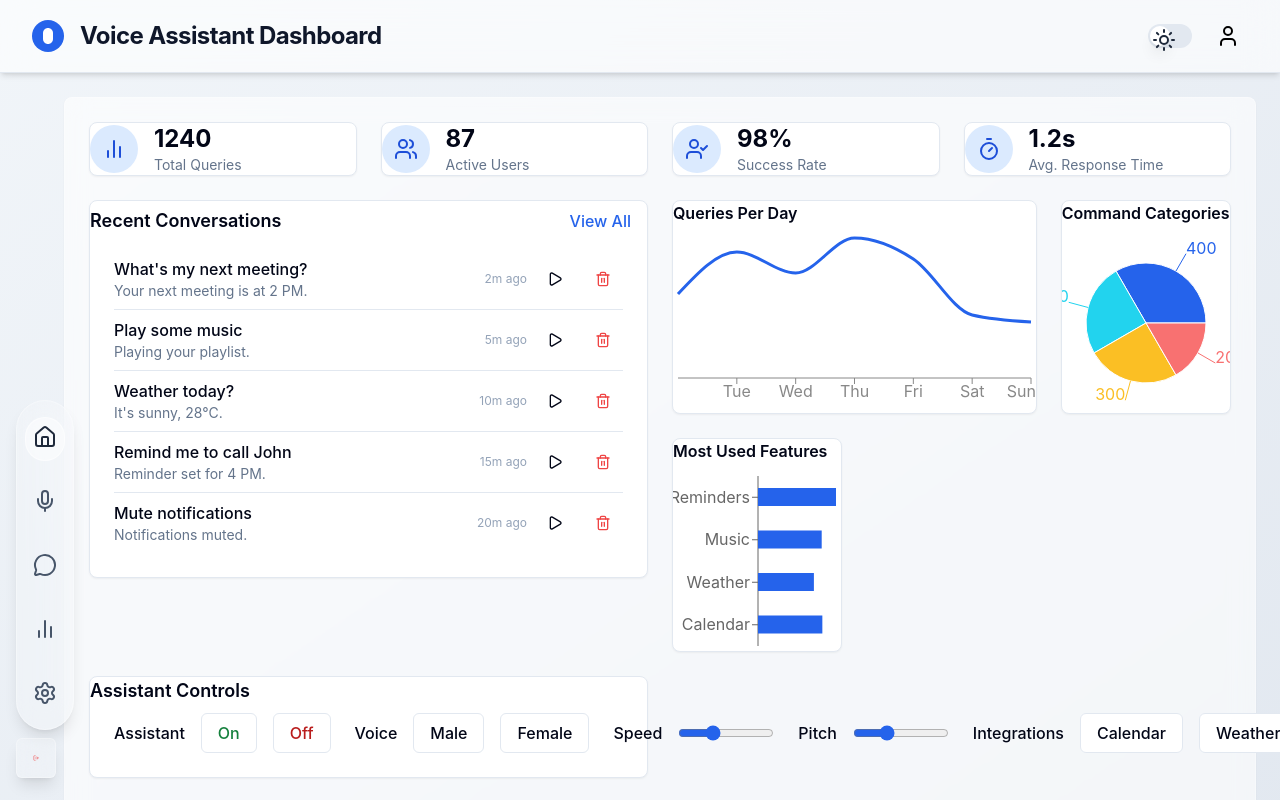
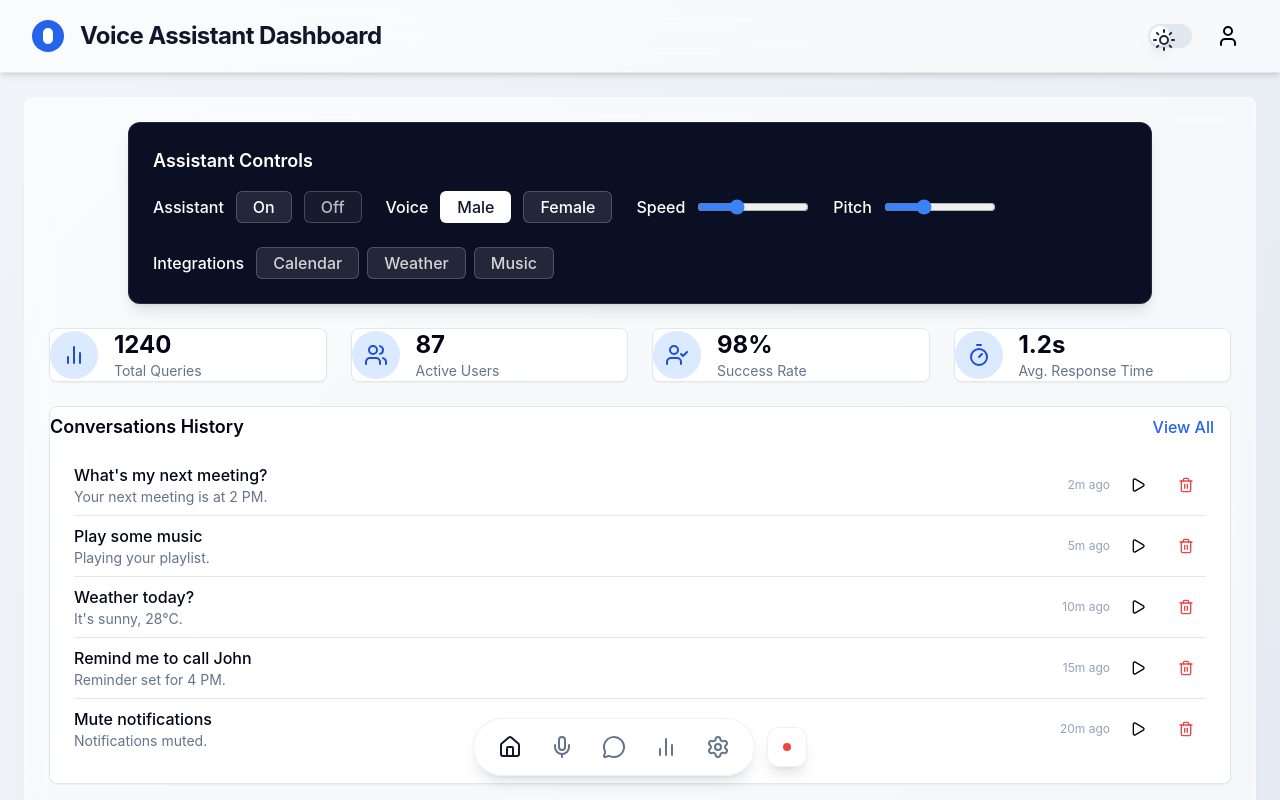
Before and after one commit to abhinavrbharadwaj7/Daily-meeting-assistant, a React (Vite) app: page /dashboard in a window 1280 px wide. Shown: the top 800 px of the page. Built offline with nearby package versions, Linux system fonts and the light colour scheme.

Commit message:
updated code

```diff
--- a/src/components/DashboardLayout.tsx
+++ b/src/components/DashboardLayout.tsx
@@ -6,7 +6,7 @@
 import { DropdownMenu, DropdownMenuTrigger, DropdownMenuContent, DropdownMenuItem } from "./ui/dropdown-menu";
 import { Switch } from "./ui/switch";
 import { useTheme } from "./ui/theme-provider";
-import VerticalNavbar from "./ui/VerticalNavbar";
+import BottomNavbar from "./ui/BottomNavbar";
 import logo from "../assets/logo.svg?url";
 
 const navigationLinks = [
@@ -27,12 +27,8 @@
 
   return (
     <div className="min-h-screen flex bg-gradient-to-br from-slate-100 to-slate-200 dark:from-[#18181b] dark:to-[#23272f]">
-      {/* New Vertical Navigation */}
-      <VerticalNavbar
-        links={navigationLinks}
-        onLogout={handleLogout}
-        logoutIcon={<LogOut className="w-5 h-5" />}
-      />
+  {/* Bottom Navigation */}
+  <BottomNavbar />
 
       {/* Main Area */}
       <div className="flex-1 flex flex-col min-w-0">
@@ -64,8 +60,8 @@
           </div>
         </header>
 
-        {/* Content with increased padding to account for vertical navbar */}
-        <main className="flex-1 p-6 md:pl-16 overflow-y-auto">
+  {/* Content with bottom padding for bottom navbar */}
+  <main className="flex-1 p-6 pb-28 overflow-y-auto">
           <Card className="bg-white/60 dark:bg-slate-900/60 backdrop-blur-md border-white/30 dark:border-slate-700/50 shadow-lg p-6">
             {children || <Outlet />}
           </Card>
--- /dev/null
+++ b/src/components/ui/AssistantControls.jsx
@@ -0,0 +1,38 @@
+import React from "react";
+import { Button } from "./button";
+
+export default function AssistantControls() {
+  return (
+    <div className="mx-auto max-w-5xl w-full rounded-xl bg-[#0b0f23] text-white shadow-lg border border-white/10 p-6">
+      <div className="text-lg font-semibold mb-4">Assistant Controls</div>
+      <div className="flex flex-wrap items-center gap-4 md:gap-6">
+        <div className="flex items-center gap-3">
+          <span className="font-medium">Assistant</span>
+          <Button variant="outline" className="h-8 px-4 bg-white/10 text-white border-white/20">On</Button>
+          <Button variant="outline" className="h-8 px-4 bg-white/5 text-white/70 border-white/20">Off</Button>
+        </div>
+        <div className="flex items-center gap-3">
+          <span className="font-medium">Voice</span>
+          <Button variant="outline" className="h-8 px-4 bg-white text-slate-900 border-white/20">Male</Button>
+          <Button variant="outline" className="h-8 px-4 bg-white/10 text-white border-white/20">Female</Button>
+        </div>
+        <div className="flex items-center gap-3">
+          <span className="font-medium">Speed</span>
+          <input type="range" min="0.5" max="2" step="0.1" defaultValue="1" className="w-28 accent-blue-500" />
+        </div>
+        <div className="flex items-center gap-3">
+          <span className="font-medium">Pitch</span>
+          <input type="range" min="0.5" max="2" step="0.1" defaultValue="1" className="w-28 accent-blue-500" />
+        </div>
+        <div className="flex items-center gap-3 w-full md:w-auto">
+          <span className="font-medium">Integrations</span>
+          <div className="flex gap-2">
+            <Button variant="outline" className="h-8 px-4 bg-white/10 text-white/80 border-white/20">Calendar</Button>
+            <Button variant="outline" className="h-8 px-4 bg-white/10 text-white/80 border-white/20">Weather</Button>
+            <Button variant="outline" className="h-8 px-4 bg-white/10 text-white/80 border-white/20">Music</Button>
+          </div>
+        </div>
+      </div>
+    </div>
+  );
+}
--- /dev/null
+++ b/src/components/ui/BottomNavbar.jsx
@@ -0,0 +1,55 @@
+import React from "react";
+import { Link, useLocation } from "react-router-dom";
+import { Home, Mic, MessageCircle, BarChart2, Settings } from "lucide-react";
+import { Tooltip, TooltipContent, TooltipProvider, TooltipTrigger } from "./tooltip";
+import { cn } from "../../lib/utils";
+
+const nav = [
+  { name: "Home", icon: Home, to: "/dashboard" },
+  { name: "Voice", icon: Mic, to: "/dashboard/voice-assistant" },
+  { name: "Conversations", icon: MessageCircle, to: "/dashboard/conversations" },
+  { name: "Analytics", icon: BarChart2, to: "/dashboard/analytics" },
+  { name: "Settings", icon: Settings, to: "/dashboard/settings" },
+];
+
+export default function BottomNavbar() {
+  const location = useLocation();
+
+  return (
+    <div className="fixed inset-x-0 bottom-6 flex items-center justify-center z-50">
+      <div className="relative flex items-center gap-3 rounded-full bg-white/70 backdrop-blur-xl shadow-lg border border-slate-200/60 px-4 py-2">
+        {nav.map((item) => {
+          const active = location.pathname.startsWith(item.to);
+          const Icon = item.icon;
+          return (
+            <TooltipProvider key={item.name} delayDuration={150}>
+              <Tooltip>
+                <TooltipTrigger asChild>
+                  <Link
+                    to={item.to}
+                    className={cn(
+                      "p-2 rounded-full transition-colors",
+                      active ? "text-slate-900" : "text-slate-500 hover:text-slate-800"
+                    )}
+                    aria-label={item.name}
+                  >
+                    <Icon className="w-6 h-6" />
+                  </Link>
+                </TooltipTrigger>
+                <TooltipContent side="top">{item.name}</TooltipContent>
+              </Tooltip>
+            </TooltipProvider>
+          );
+        })}
+      </div>
+      {/* Small extra square button to the right, as in the mock */}
+      <button
+        className="ml-3 h-10 w-10 rounded-xl bg-white/80 border border-slate-200/60 shadow-lg grid place-items-center"
+        aria-label="extra"
+        title="extra"
+      >
+        <span className="inline-block h-2 w-2 rounded-full bg-red-500" />
+      </button>
+    </div>
+  );
+}
--- a/src/pages/Dashboard.tsx
+++ b/src/pages/Dashboard.tsx
@@ -3,6 +3,7 @@
 import { Button } from "../components/ui/button";
 import { Mic, Play, Trash2, UserCheck, Timer, BarChart2, PieChart, Users, Zap } from "lucide-react";
 import { LineChart, Line, XAxis, YAxis, Tooltip, ResponsiveContainer, Pie, PieChart as RePieChart, Cell, Bar, BarChart as ReBarChart } from "recharts";
+import AssistantControls from "../components/ui/AssistantControls";
 
 const overviewStats = [
   { label: "Total Queries", value: 1240, icon: BarChart2 },
@@ -47,6 +48,10 @@
 export default function Dashboard() {
   return (
     <div className="grid grid-cols-1 md:grid-cols-2 xl:grid-cols-4 gap-6 mb-8">
+      {/* Assistant Controls (top centered) */}
+      <div className="col-span-1 md:col-span-2 xl:col-span-4 flex justify-center">
+        <AssistantControls />
+      </div>
       {/* Overview Cards */}
       {overviewStats.map((stat) => (
         <Card key={stat.label} className="glass-card flex items-center gap-4">
@@ -59,11 +64,11 @@
           </div>
         </Card>
       ))}
-      {/* Recent Conversations */}
-      <div className="col-span-1 md:col-span-2 xl:col-span-2">
+      {/* Conversations History */}
+      <div className="col-span-1 md:col-span-2 xl:col-span-4">
         <Card className="glass-card">
           <div className="flex justify-between items-center mb-2">
-            <div className="font-semibold text-lg">Recent Conversations</div>
+            <div className="font-semibold text-lg">Conversations History</div>
             <Button variant="ghost" className="text-blue-600">View All</Button>
           </div>
           <CardContent>
```
